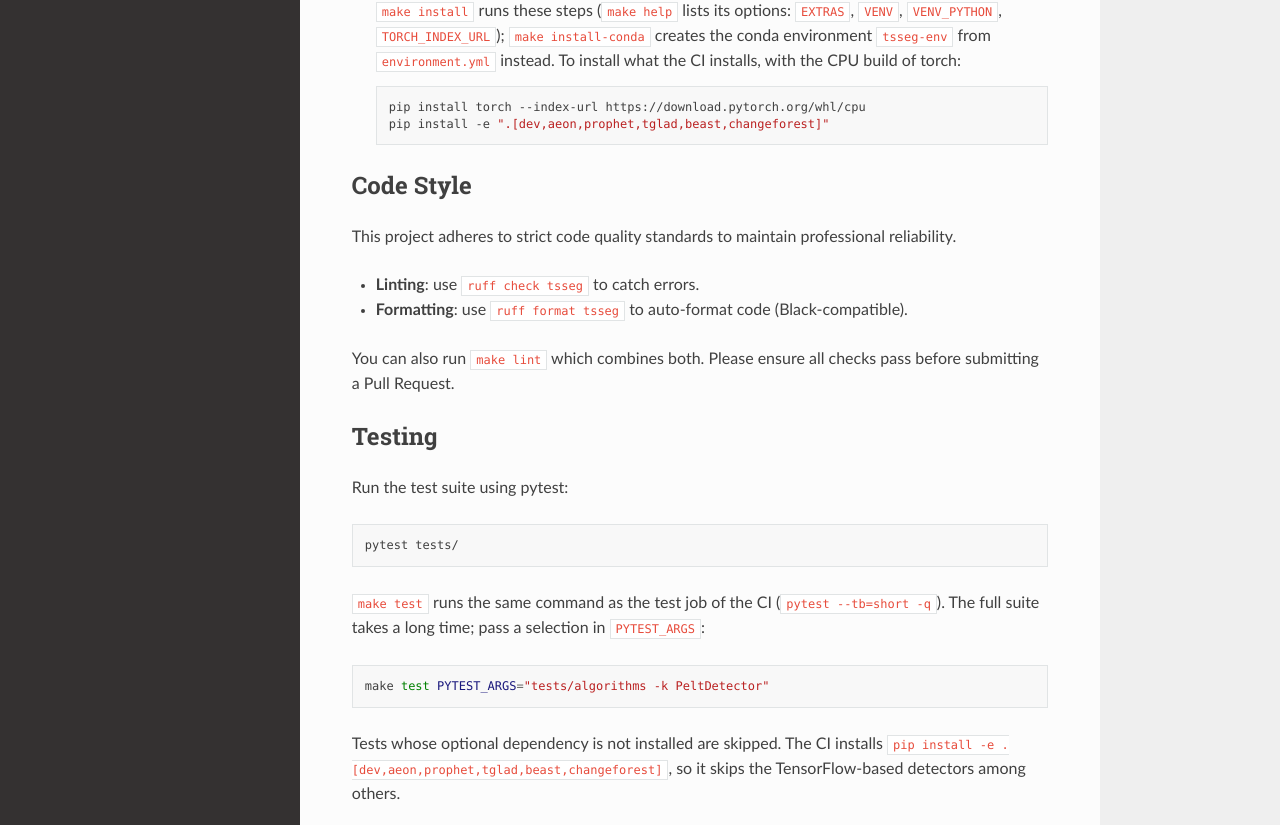
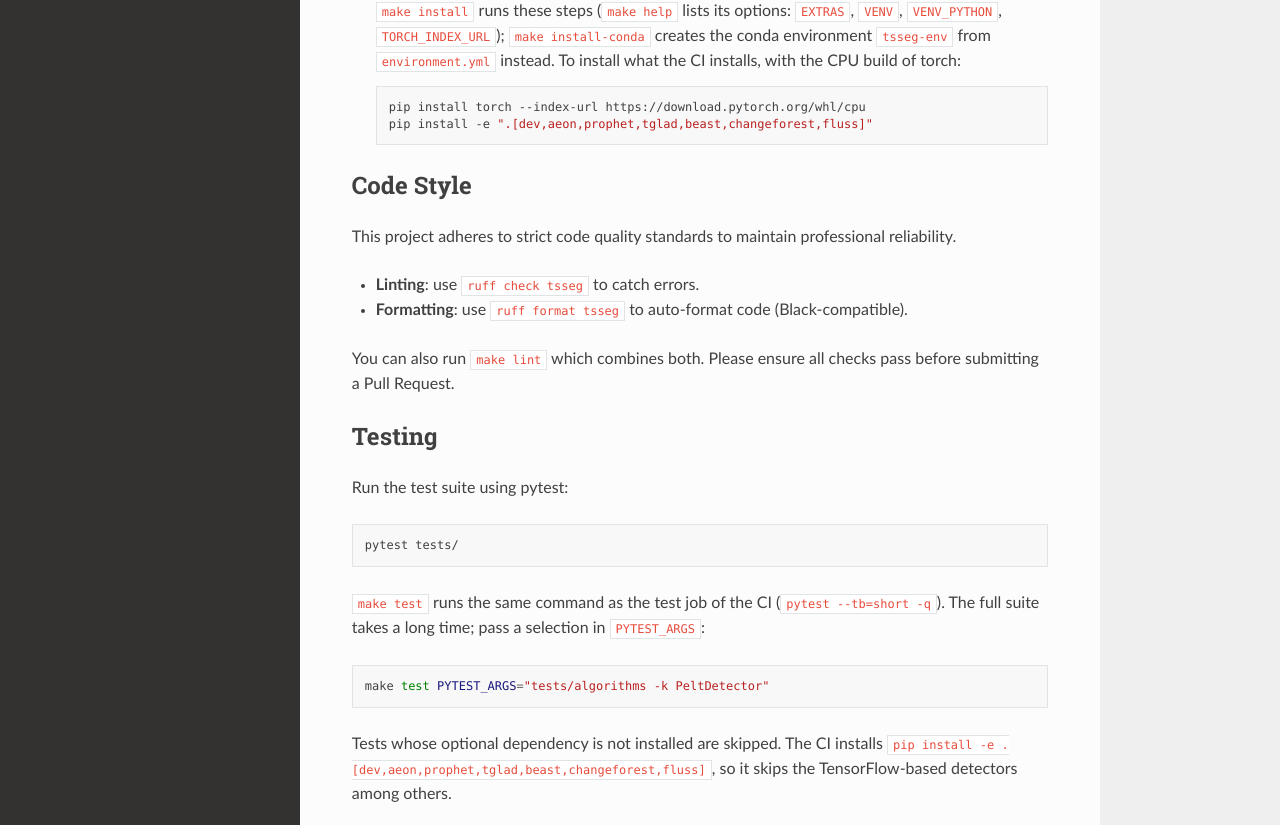
Before and after one commit to fchavelli/tsseg, a Sphinx documentation site: the page built from docs/guides/contributing.rst, in a window 1280 px wide and 1400 px high. Shown: the part 572-1397 px from the top of the window. Built offline with Sphinx 7.4.7 and the Read the Docs theme 3.1.0, drawn with Linux system fonts in a browser that asks for light colours; pages that are not in the unit, such as notebooks, are missing from menus.

Commit message:
ci: install the fluss extra in the test job
The test job installed neither stumpy nor any extra that pulls it in, so
the tests of FLUSSDetector (test_fluss.py, its generic-suite cases and the
stumpy-gated parameter-schema tests) were skipped on every Python version.
Now that stumpy is declared in the fluss extra, install it with the others.
The Makefile, the contributing guide and tests/README.md quote the CI
install line; they follow.

```diff
--- a/docs/changelog.rst
+++ b/docs/changelog.rst
@@ -13,7 +13,9 @@
 
 * New extra ``tsseg[fluss]``, which installs stumpy for ``FLUSSDetector``;
   ``tsseg[all]`` now includes it. stumpy was declared nowhere, so
-  ``pip install "tsseg[all]"`` left ``FLUSSDetector`` unusable.
+  ``pip install "tsseg[all]"`` left ``FLUSSDetector`` unusable. The CI
+  installs the extra, so the tests of ``FLUSSDetector``, which it skipped,
+  now run there.
 * tsseg no longer depends on ``future``, which nothing imports, and the
   ``dev`` extra no longer installs ``black``: the code is formatted with
   ``ruff format``.
--- a/docs/guides/contributing.rst
+++ b/docs/guides/contributing.rst
@@ -35,7 +35,7 @@
     .. code-block:: bash
 
         pip install torch --index-url https://download.pytorch.org/whl/cpu
-        pip install -e ".[dev,aeon,prophet,tglad,beast,changeforest]"
+        pip install -e ".[dev,aeon,prophet,tglad,beast,changeforest,fluss]"
 
 Code Style
 ----------
@@ -66,8 +66,8 @@
     make test PYTEST_ARGS="tests/algorithms -k PeltDetector"
 
 Tests whose optional dependency is not installed are skipped. The CI installs
-``pip install -e .[dev,aeon,prophet,tglad,beast,changeforest]``, so it skips the
-TensorFlow-based detectors among others.
+``pip install -e .[dev,aeon,prophet,tglad,beast,changeforest,fluss]``, so it
+skips the TensorFlow-based detectors among others.
 
 When adding a new feature, please include relevant tests in ``tests/``.
 If adding a new algorithm, ensure it passes the common estimator checks (see :doc:`../detectors/index`).
```
Also changed, not shown: 3 other files.
